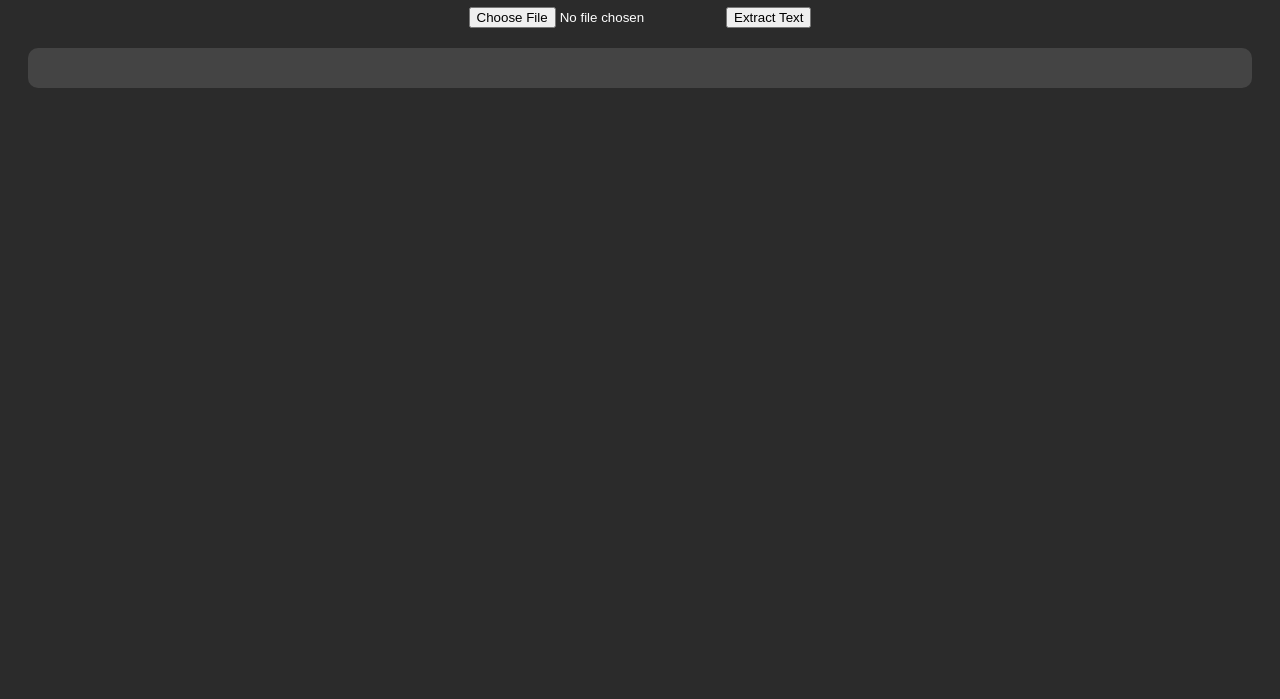
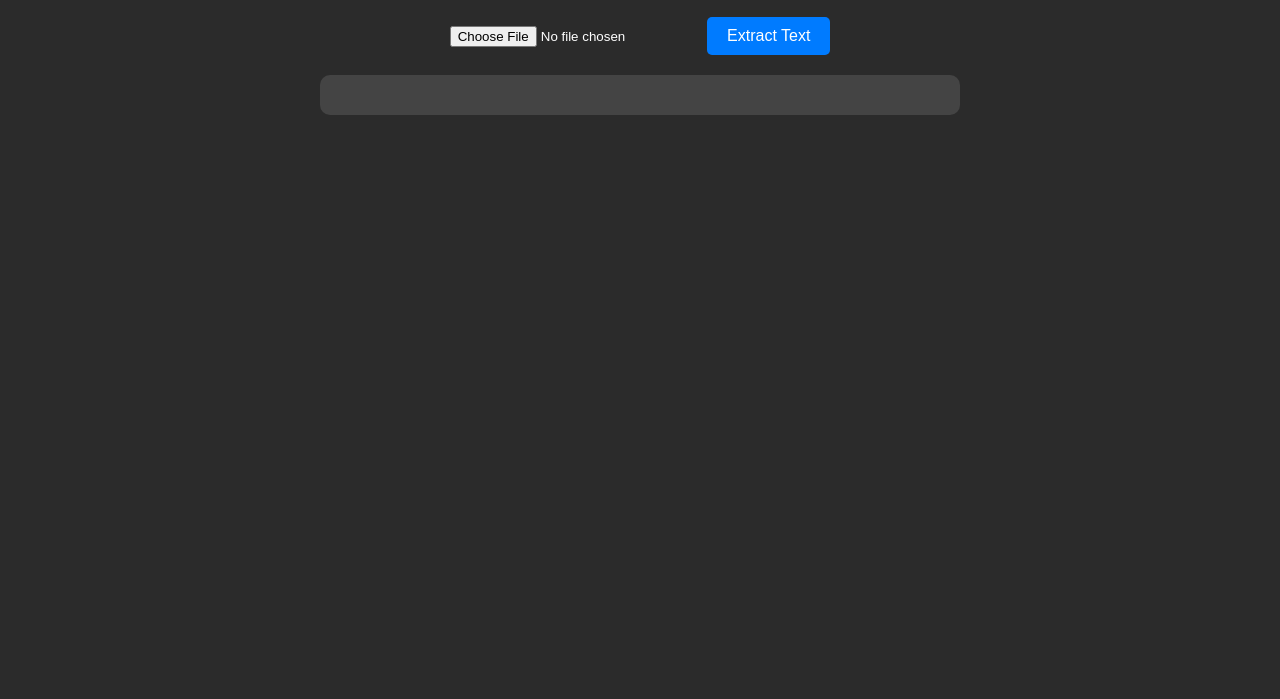
Before and after one commit to movieboxc17/Text_test, a plain HTML site: page index.html in a window 1280 px wide. Shown: the part 101-800 px from the top of the page. Drawn offline with Linux system fonts and the light colour scheme.

Commit message:
Update index.html

```diff
--- a/index.html
+++ b/index.html
@@ -4,7 +4,7 @@
     <meta charset="UTF-8">
     <meta name="viewport" content="width=device-width, initial-scale=1.0">
     <title>OCR Tool</title>
-    <script src="https://cdn.rawgit.com/naptha/tesseract.js/2.0.0/dist/tesseract.min.js"></script>
+    <script src="https://cdn.jsdelivr.net/npm/tesseract.js@2.1.1/dist/tesseract.min.js"></script>
     <style>
         body {
             font-family: Arial, sans-serif;
@@ -21,6 +21,27 @@
             background-color: #444;
             padding: 20px;
             border-radius: 10px;
+            max-width: 600px;
+            margin: 20px auto;
+            word-wrap: break-word;
+        }
+        pre {
+            white-space: pre-wrap; /* Ensures text wraps */
+            word-wrap: break-word; /* Break long words */
+        }
+        button {
+            margin-top: 10px;
+            padding: 10px 20px;
+            font-size: 16px;
+            border: none;
+            border-radius: 5px;
+            background-color: #007BFF;
+            color: white;
+            cursor: pointer;
+            transition: background-color 0.3s;
+        }
+        button:hover {
+            background-color: #0056b3;
         }
     </style>
 </head>
@@ -60,6 +81,7 @@
                 resultDiv.innerHTML = '<h2>Extracted Text:</h2><pre>' + text + '</pre>';
             }).catch(err => {
                 resultDiv.innerHTML = 'Error: ' + err.message;
+                console.error(err);
             });
         };
 
```
